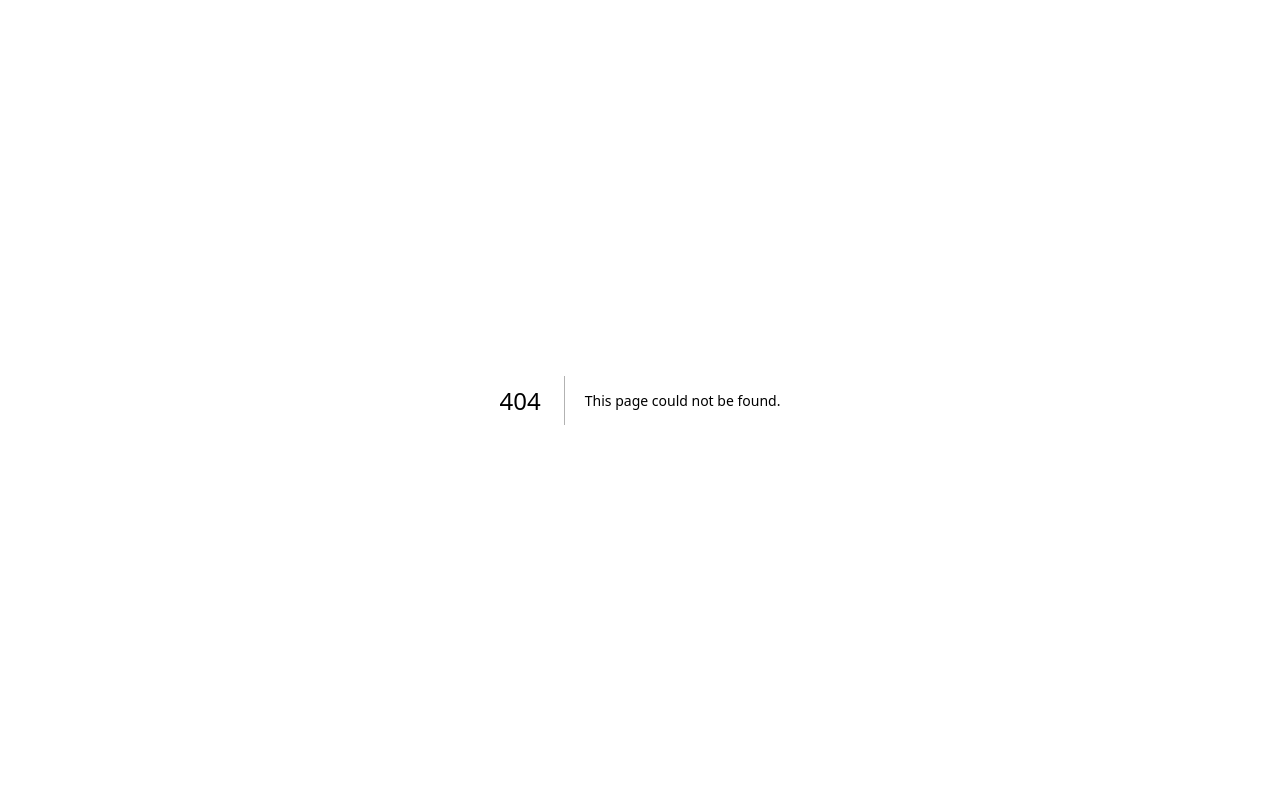
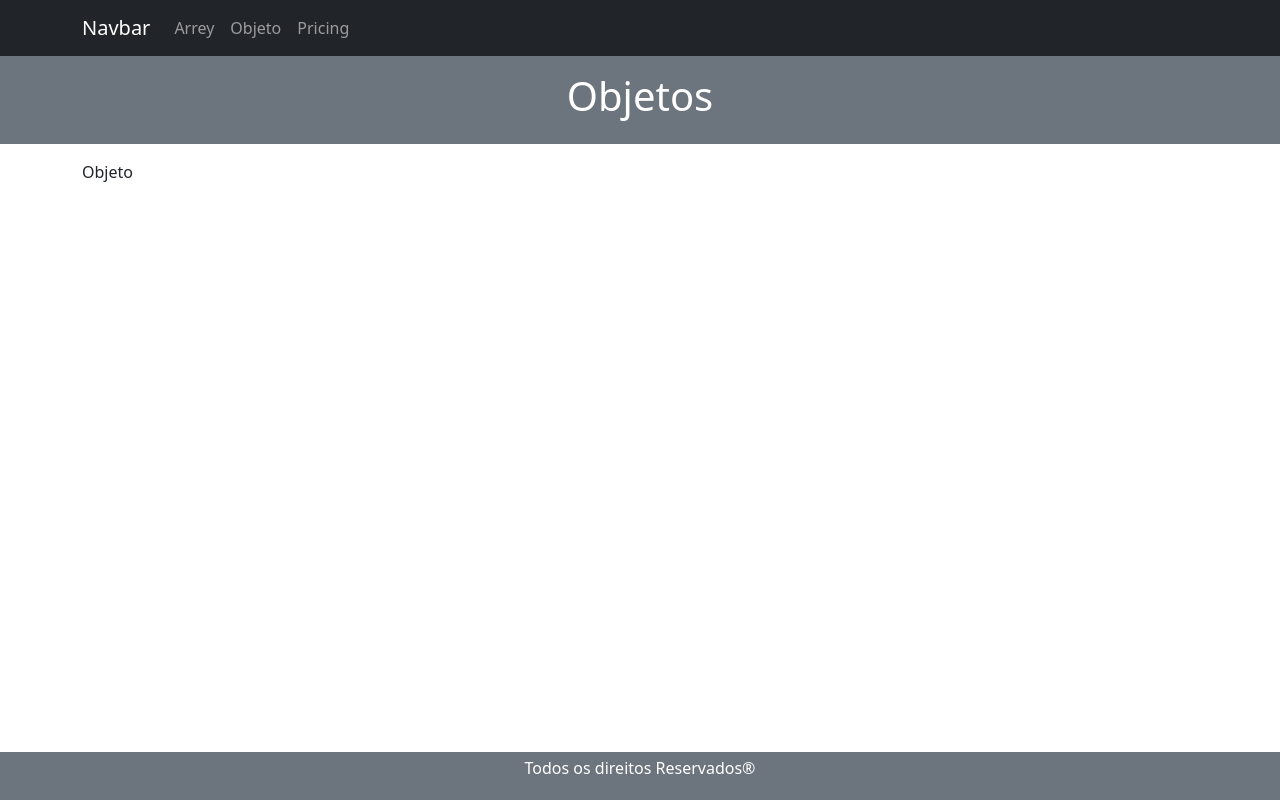
Before and after one commit to JoaoeduLS/react.js, a Next.js app: page /objeto in a window 1280 px wide. Before the commit this address had no page. Built offline with nearby package versions, Linux system fonts and the light colour scheme.

Commit message:
ensinando arrey

```diff
--- a/components/Cabecalho.jsx
+++ b/components/Cabecalho.jsx
@@ -11,7 +11,7 @@ const Cabecalho = () => {
           <Navbar.Brand href="#home">Navbar</Navbar.Brand>
           <Nav className="me-auto">
             <Nav.Link href="./arrey">Arrey</Nav.Link>
-            <Nav.Link href="#">fsdfss</Nav.Link>
+            <Nav.Link href="./objeto">Objeto</Nav.Link>
             <Nav.Link href="#pricing">Pricing</Nav.Link>
           </Nav>
         </Container>
--- /dev/null
+++ b/pages/objeto.js
@@ -0,0 +1,19 @@
+import React from "react";
+import { Container } from "react-bootstrap";
+import "bootstrap/dist/css/bootstrap.min.css";
+import Pagina from "../components/Pagina";
+import Cabecalho from "../components/Cabecalho";
+
+const objeto = () => {
+  return (
+    <>
+      <Pagina titulo="Objetos">
+        <Container>
+          <div>Objeto</div>
+        </Container>
+      </Pagina>
+    </>
+  );
+};
+
+export default objeto;
```
Also changed, not shown: pages/arrey.js (+24 -0 lines).
